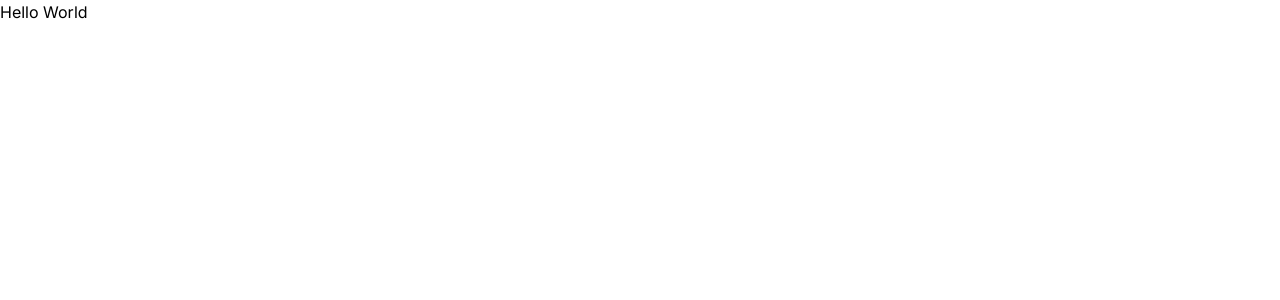
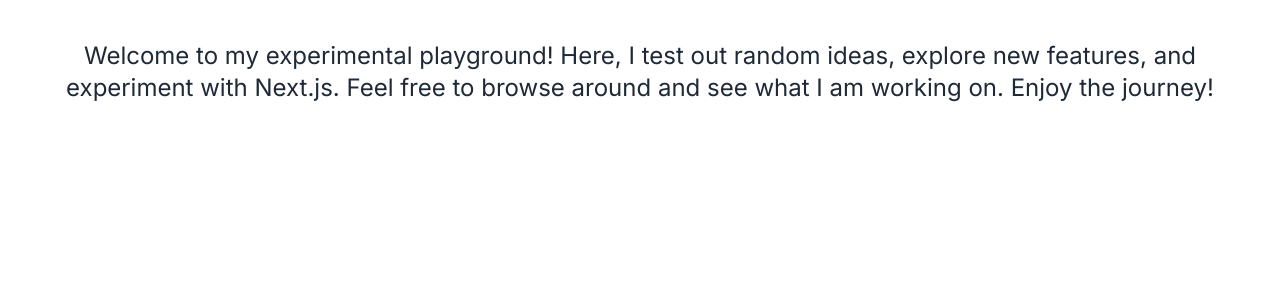
Before and after one commit to Hustini/random-stuff-nextjs, a Next.js app: page / in a window 1280 px wide. Shown: the top 300 px of the page. Built offline with nearby package versions, Linux system fonts and the light colour scheme.

Commit message:
added a little text which explain this project

```diff
--- a/app/page.tsx
+++ b/app/page.tsx
@@ -3,7 +3,7 @@
 export default function Home() {
   return (
     <main>
-      <h1>Hello World</h1>
+      <h1 className='text-center text-2xl text-gray-800 m-10 px-2.5'>Welcome to my experimental playground! Here, I test out random ideas, explore new features, and experiment with Next.js. Feel free to browse around and see what I am working on. Enjoy the journey!</h1>
     </main>
   );
 }
```
